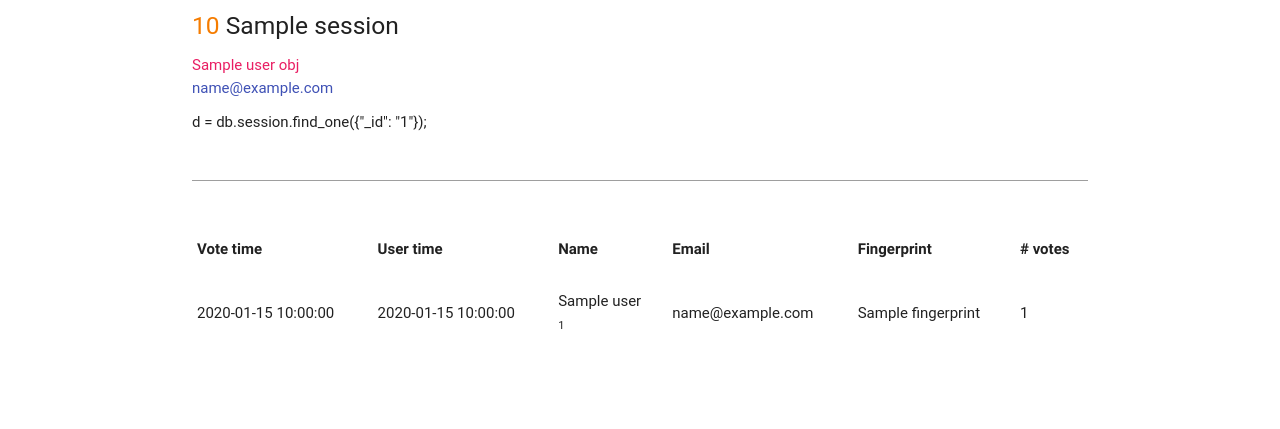
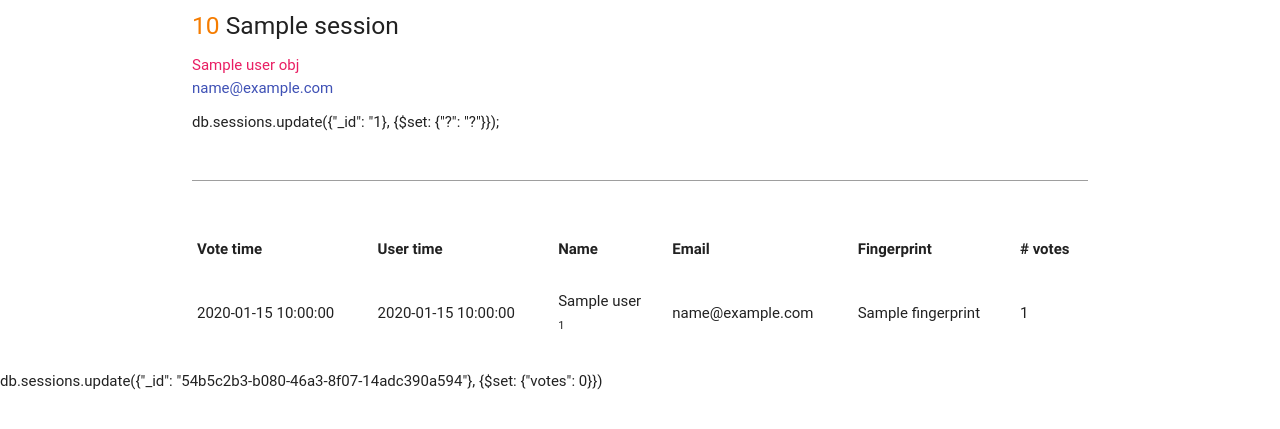
Before and after one commit to ireapps/lightning-talks, a Flask app: template templates/dashboard.html in a window 1280 px wide. Shown: the top 429 px of the page. Run offline with Flask 2, Linux system fonts and the light colour scheme; the template is opened without the code that fills it: most values are stand-ins (such as "Sample title", 1, 10 or a date in 2020); some libraries are stand-ins or nearby versions; some web fonts are replaced.

Commit message:
Better case even still

```diff
--- a/templates/dashboard.html
+++ b/templates/dashboard.html
@@ -21,7 +21,7 @@
                             <span class="pink-text">{{ session.user_obj.name }}</span><br/>
                             <span class="indigo-text">{{ session.user_obj.email }}</span><br/>
 
-                            <textarea class="materialize-textarea">d = db.session.find_one({"_id": "{{ session._id }}"});</textarea>
+                            <textarea class="materialize-textarea">db.sessions.update({"_id": "{{ session._id }}}, {$set: {"?": "?"}});</textarea>
                         </p>
                         {% if session.all_votes %}
                         <table cellpadding="0" cellspacing="0">
@@ -61,3 +61,5 @@
 
     </body>
 </html>
+
+db.sessions.update({"_id": "54b5c2b3-b080-46a3-8f07-14adc390a594"}, {$set: {"votes": 0}})
```
